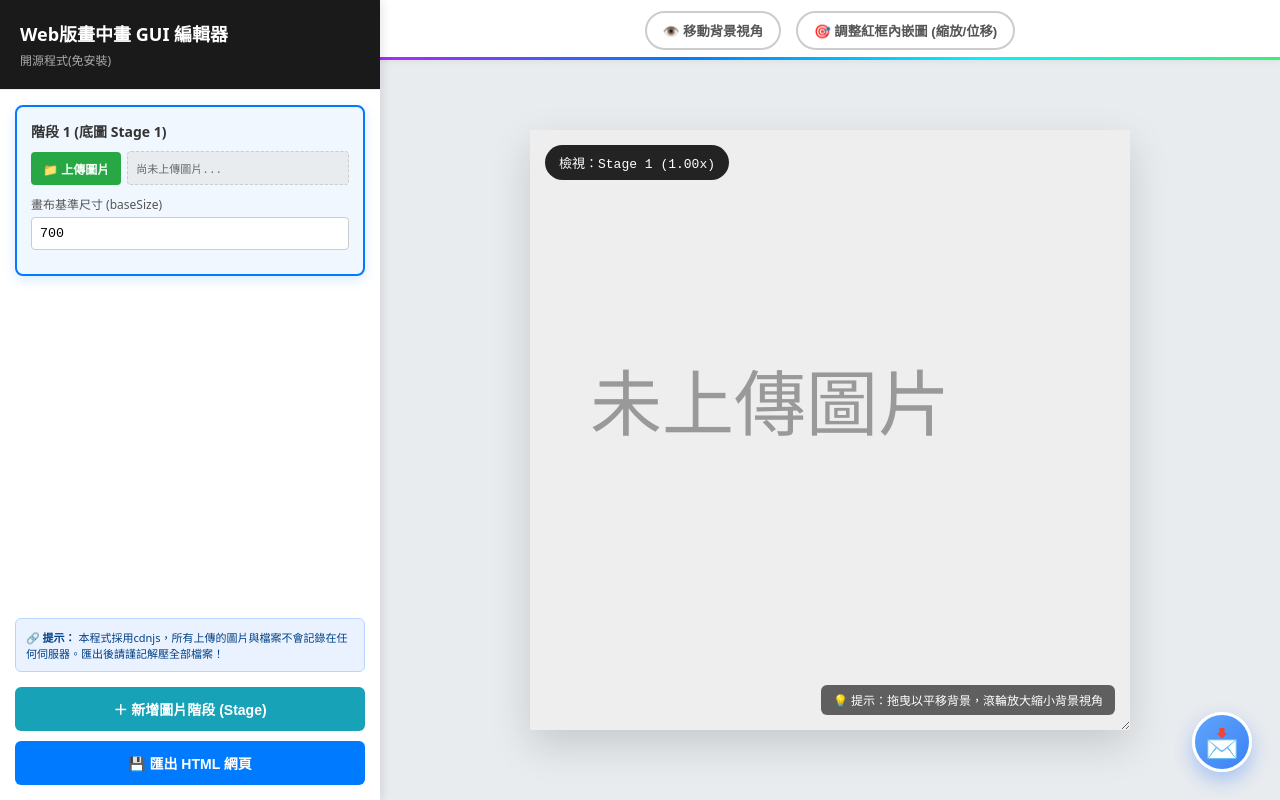
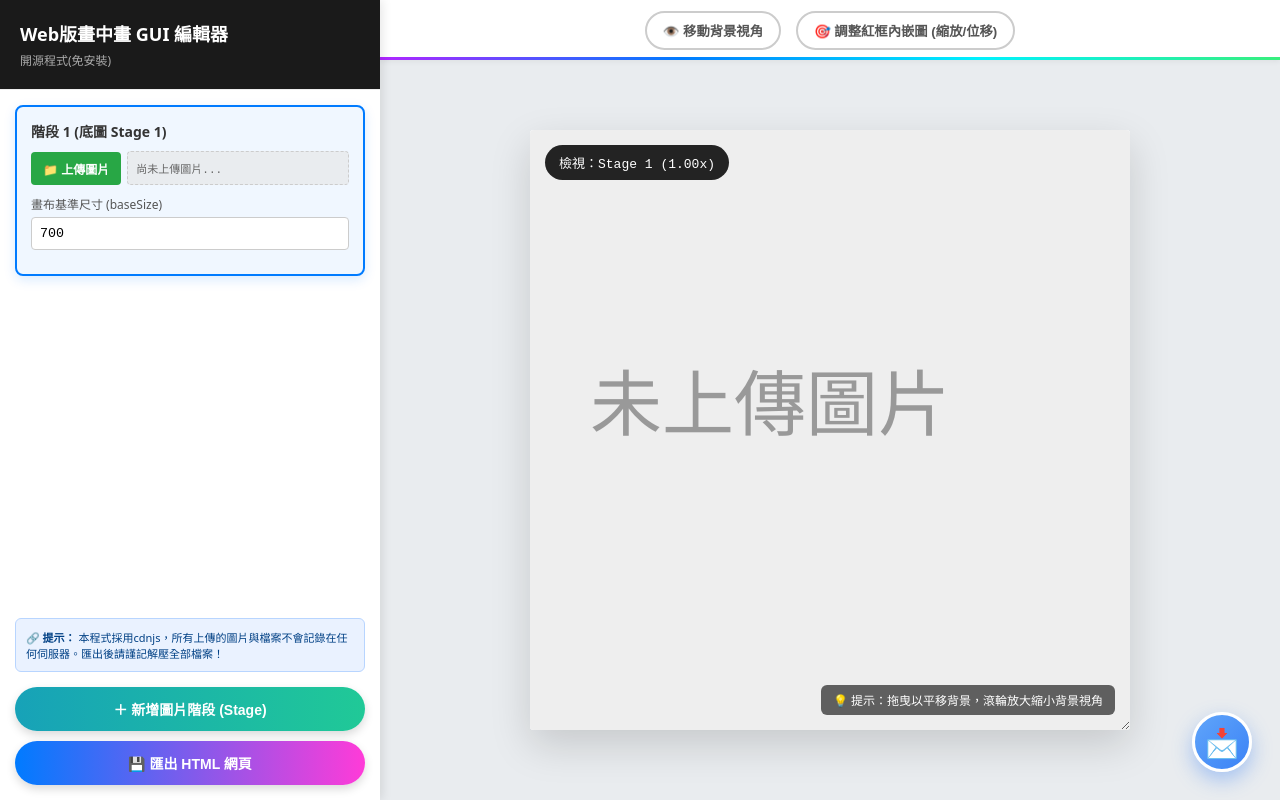
Before and after one commit to vc-AkBowie/PnP-AI-project, a plain HTML site: page index.html in a window 1280 px wide. Drawn offline with nearby package versions, Linux system fonts and the light colour scheme.

Commit message:
Css button

```diff
--- a/index.html
+++ b/index.html
@@ -39,10 +39,44 @@
     .btn-upload:hover { background: #218838; }
     .path-display { flex: 1; padding: 8px; background: #e9ecef; border: 1px dashed #ccc; border-radius: 4px; font-size: 11px; color: #666; font-family: monospace; overflow: hidden; text-overflow: ellipsis; white-space: nowrap; }
 
-    .btn { padding: 12px; border: none; border-radius: 6px; cursor: pointer; font-weight: bold; transition: all 0.2s; text-align: center; font-size: 14px; }
-    .btn-add { background: #17a2b8; color: white; margin: 15px 15px 5px 15px; }
-    .btn-export { background: #007bff; color: white; margin: 5px 15px 15px 15px; }
-    .btn:hover { opacity: 0.9; transform: translateY(-1px); }
+.btn {
+  padding: 12px 24px;
+  border: none;
+  border-radius: 50px; /* 設為較大的圓角值以達成圓角膠囊樣式 */
+  cursor: pointer;
+  font-weight: bold;
+  transition: all 0.3s ease;
+  text-align: center;
+  font-size: 14px;
+  color: #ffffff;
+  box-shadow: 0 4px 10px rgba(0, 0, 0, 0.15); /* 增加輕微陰影提升質感 */
+}
+
+/* ＋ 新增圖片階段按鈕 (維持青綠/綠藍漸層) */
+.btn-add {
+  background: linear-gradient(90deg, #17a2b8, #20c997);
+  margin: 15px 15px 5px 15px;
+}
+
+/* 💾 匯出 HTML 網頁按鈕 (維持藍色/紫藍漸層) */
+.btn-export {
+  background: linear-gradient(90deg, #007bff, #ff3bd8);
+  margin: 5px 15px 15px 15px;
+}
+
+/* Hover 懸停效果 */
+.btn:hover {
+  opacity: 0.95;
+  transform: translateY(-2px);
+  box-shadow: 0 6px 15px rgba(0, 0, 0, 0.2);
+}
+
+/* Click 點擊效果 */
+.btn:active {
+  transform: translateY(0);
+  box-shadow: 0 2px 5px rgba(0, 0, 0, 0.15);
+}
+
 
     /* 右側畫布預覽區 */
     .canvas-area { flex: 1; display: flex; flex-direction: column; position: relative; background: #e9ecef; overflow-y: auto; }
```
